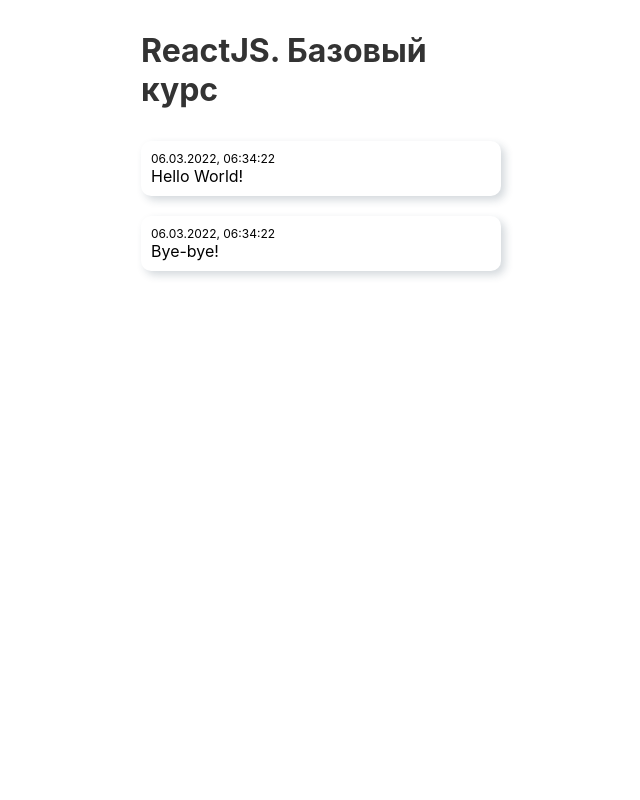
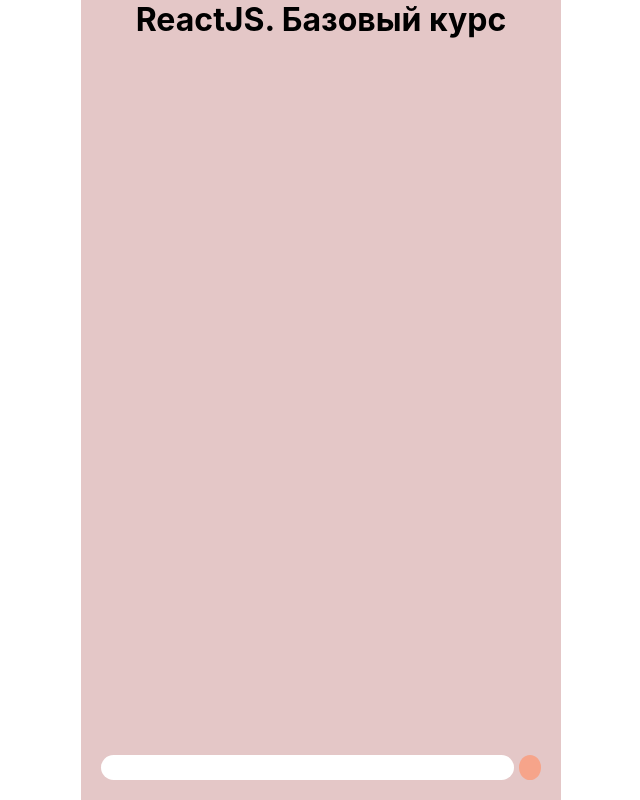
Before and after one commit to MihaMixFromGB/5_react_base, a React (Create React App) app: page / in a window 1280 px wide. Shown: the whole page, without its empty margins (319-959 px from the left). Built offline with nearby package versions, Linux system fonts and the light colour scheme.

Commit message:
Lesson 2

```diff
--- a/src/App.js
+++ b/src/App.js
@@ -1,14 +1,55 @@
+import { useState, useEffect } from 'react';
 import { Header } from './components/Header';
-import { Message } from './components/Message';
+import { MessageList} from './components/MessageList';
 
 import './styles/style.scss';
 
 export function App() {
-    return (
-        <div id='app'>
-          <Header />
-          <Message text="Hello World!" />
-          <Message text="Bye-bye!" />
-        </div>
-      );
+  const [ messageList, setMessageList ] = useState([]);
+  const [ textMessage, setTextMessage ] = useState("");
+
+  useEffect(() => {
+    const timerId = setTimeout(() => {
+      const newMessageList = addDefaultMessage(messageList);
+      if (newMessageList.length !== messageList.length) {
+        setMessageList(newMessageList);
+      }
+    }, 1500);
+
+    return () => {
+      clearTimeout(timerId)
+    };
+  }, [messageList]);
+
+  return (
+    <div id='app' className='chat'>
+      <Header />
+      <MessageList messageList={messageList} />
+      <div className='chat__input'>
+        <input type="text" value={textMessage} onChange={(event) => setTextMessage(event.target.value)} />
+        <button onClick={() => setMessageList( addMessage(messageList, textMessage) )}></button>
+      </div>
+    </div>
+  );
 }
+
+function addMessage(list, text, author) {
+  return [...list, {
+    author: author || "batman",
+    text: text,
+    dateTime: new Date().toLocaleString('ru')
+  }]
+}
+
+function addDefaultMessage(messageList) {
+  if (messageList.length === 0) return [];
+
+  const AUTHOR = "ROBOT";
+  const authorOfLastMessage = messageList[messageList.length-1].author;
+
+  if (authorOfLastMessage !== AUTHOR) {
+    return addMessage(messageList, "OK!", AUTHOR);
+  }
+
+  return [...messageList];
+}
--- a/src/components/Message.js
+++ b/src/components/Message.js
@@ -1,8 +1,9 @@
-export function Message({text}) {
+export function Message({author,text,dateTime}) {
     return (
-      <div className="message">
-        <p className="dateTime">{new Date().toLocaleString('ru')}</p>
-        <p>{text}</p>
+      <div className="chat__list__message" data-author={author}>
+        <p className="chat__list__message__author">{author}</p>
+        <p className="chat__list__message__text">{text}</p>
+        <p className="chat__list__message__dateTime">{dateTime}</p>
       </div>
     );
 }
--- /dev/null
+++ b/src/components/MessageList.js
@@ -0,0 +1,8 @@
+import { Message } from "./Message";
+
+export function MessageList({messageList}) {
+    const listItems = messageList.map((item) => <li key={item.dateTime}>{Message(item)}</li>);
+    return (
+        <ul className="chat__list">{listItems}</ul>
+    );
+}
--- a/src/styles/style.scss
+++ b/src/styles/style.scss
@@ -1,23 +1,70 @@
-#app {
-    display: flex;
-    flex-direction: column;
-    padding: 10px;
+* {
+    margin: 0;
+    padding: 0;
+}
+
+.chat {
+    min-height: 100vh;
+    display: grid;
+    grid-template-rows: min-content 1fr min-content;
+    max-width: 480px;
+    background-color: #E4C7C7;
     margin: 0 auto;
-    max-width: 360px;
     & > h1 {
-        color: #333;
+        margin: 0 auto;
     }
-    & > .message {
-        margin: 10px 0;
-        padding: 10px;
-        border-radius: 10px;
-        box-shadow: 4px 4px 8px 0px rgba(34, 60, 80, 0.2);
-        & > p {
-            margin: 0;
-            padding: 0;
+    &__list {
+        & > li {
+            display: flex;
+            list-style: none;
         }
-        & > .dateTime {
-            font-size: 12px;
+        &__message {
+            display: inline-flex;
+            flex-direction: column;
+            max-width: 360px;
+            margin: 10px auto 0 10px;
+            padding: 10px;
+            // border: 1px solid grey;
+            border: none;
+            border-radius: 25px;
+            background-color: #F9F9F9;
+            &[data-author="ROBOT"] {
+                margin: 10px 10px 0 auto;
+            }
+            &__author {
+                font-weight: bold;
+                align-self: flex-end;
+            }
+            &__text {
+                word-break: break-word;
+            }
+            &__dateTime {
+                align-self: flex-end;
+                color: grey;
+                font-size: 12px;
+            }
+        }
+    }
+    &__input {
+        display: flex;
+        justify-content: center;
+        padding: 20px;
+        & > input {
+            width: 100%;
+            border-radius: 25px;
+            border: none;
+            padding: 0 10px;
+            &:focus {
+                outline: none;
+            }
+        }
+        & > button {
+            height: 25px;
+            width: 25px;
+            border-radius: 50%;
+            border: none;
+            background-color: #F6A48A;
+            margin-left: 5px;
         }
     }
 }
```
